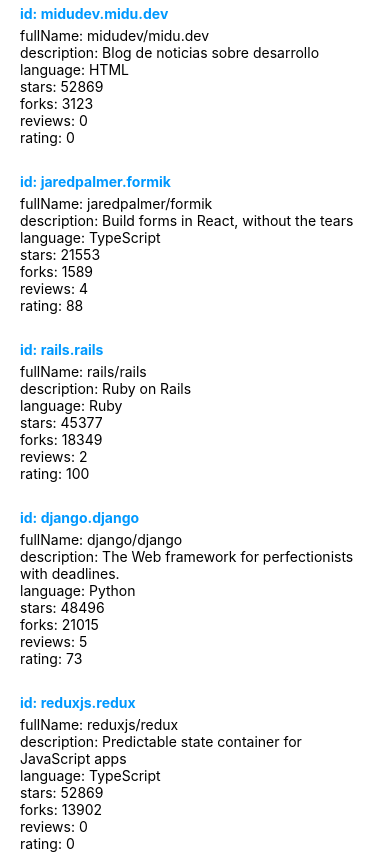
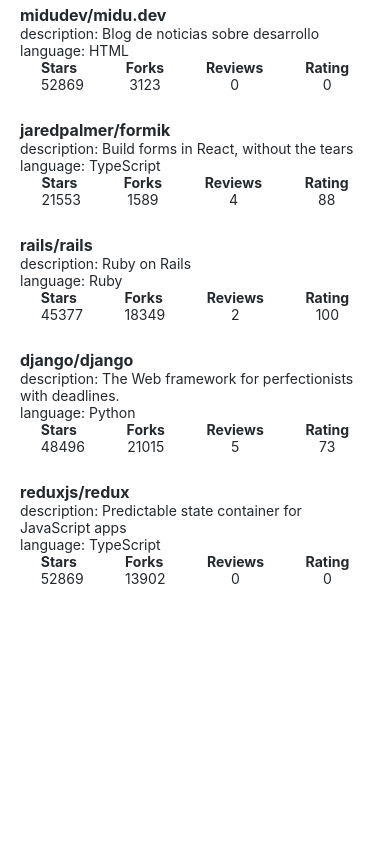
Before and after one commit to kvto/my_app_mobile, a React Native app: screen / in a window 390 px wide. Built offline with nearby package versions, Linux system fonts and the light colour scheme.

Commit message:
my-app-mobile

```diff
--- a/src/components/RepositoryItem.jsx
+++ b/src/components/RepositoryItem.jsx
@@ -1,18 +1,37 @@
 import React from 'react'
-import { View, Text, StyleSheet} from 'react-native'
+import { View, StyleSheet} from 'react-native'
+import StyledText from './StyledText.jsx'
 
+const RepositoryStats = props =>{
+    return (
+        <View style={{flexDirection: 'row', justifyContent: 'space-around'}}>
+        <View>
+            <StyledText textAlignCenter='center' fontWeight='bold'>Stars</StyledText>
+            <StyledText align='center'>{props.stargazersCount}</StyledText>
+        </View>
+        <View>
+            <StyledText textAlignCenter='center' fontWeight='bold'>Forks</StyledText>
+            <StyledText align='center'>{props.forksCount}</StyledText>
+        </View>
+        <View>
+            <StyledText textAlignCenter='center' fontWeight='bold'>Reviews</StyledText>
+            <StyledText align='center'>{props.reviewCount}</StyledText>
+        </View>
+        <View>
+            <StyledText align='center' fontWeight='bold'>Rating</StyledText>
+            <StyledText align='center'>{props.ratingAverage}</StyledText>
+        </View>
+        </View>
+    )
+}
 
 const RepositoryItem = (props) => (
     <View key={props.id} style={styles.container}>
-                    <Text style={styles.strong}>id: {props.id}</Text>
-                    <Text>fullName: {props.fullName}</Text>
-                    <Text>description: {props.description}</Text>
-                    <Text>language: {props.language}</Text>
-                    <Text>stars: {props.stargazersCount}</Text>
-                    <Text>forks: {props.forksCount}</Text>
-                    <Text>reviews: {props.reviewCount}</Text>
-                    <Text>rating: {props.ratingAverage}</Text>
-                </View>
+                    <StyledText fontSize='subheading' fontWeight='bold'>{props.fullName}</StyledText>
+                    <StyledText bold >description: {props.description}</StyledText>
+                    <StyledText blue>language: {props.language}</StyledText>
+                    <RepositoryStats {...props} />
+     </View>
 )
 
 const styles = StyleSheet.create({
--- a/src/components/StyledText.jsx
+++ b/src/components/StyledText.jsx
@@ -0,0 +1,44 @@
+import React from 'react'
+import {Text, StyleSheet }from 'react-native'
+import theme from '../theme'
+
+const styles = StyleSheet.create({
+    text: {
+        fontSize: theme.fontSizes.body,
+        color: theme.colors.textPrimary,
+        fontFamily: theme.fonts.main,
+        fontWeight: theme.fontWeights.normal
+    },
+    colorPrimary: {
+        color: theme.colors.primary
+    },
+    colorSecondary: {
+        color: theme.colors.textSecondary
+    },
+    bold: {
+        fontWeight: theme.fontWeights.bold
+    },
+    subheading: {
+        fontSize: theme.fontSizes.subheading
+    },
+    textAlignCenter: {
+        textAlign: 'center'
+    }
+})
+
+export default function StyledText ({align, children, color, fontSize, fontWeight,
+style, ...restOfProps }){
+    const textStyles= [
+    styles.text,
+    align === 'center' && styles.textAlignCenter,
+    color === 'primary' && styles.colorPrimary,
+    color === 'secondary' && styles.colorSecondary,
+    fontSize === 'subheading' && styles.subheading,
+    fontWeight === 'bold' && styles.bold
+    ]
+    return(
+        <Text style={textStyles} {...restOfProps}>
+            {children}
+        </Text>
+    )
+}
--- /dev/null
+++ b/src/theme.js
@@ -0,0 +1,20 @@
+const theme = {
+    colors:{
+        textPrimary: '#24292e',
+        textSecondary: '#586069',
+        primary: '#0366d6'
+    },
+    fontSizes: {
+        body: 14,
+        subheading: 16
+    },
+    fonts: {
+        main: 'System'
+    },
+    fontWeights: {
+        normal: '400',
+        bold: '700'
+    }
+}
+
+export default theme
```
